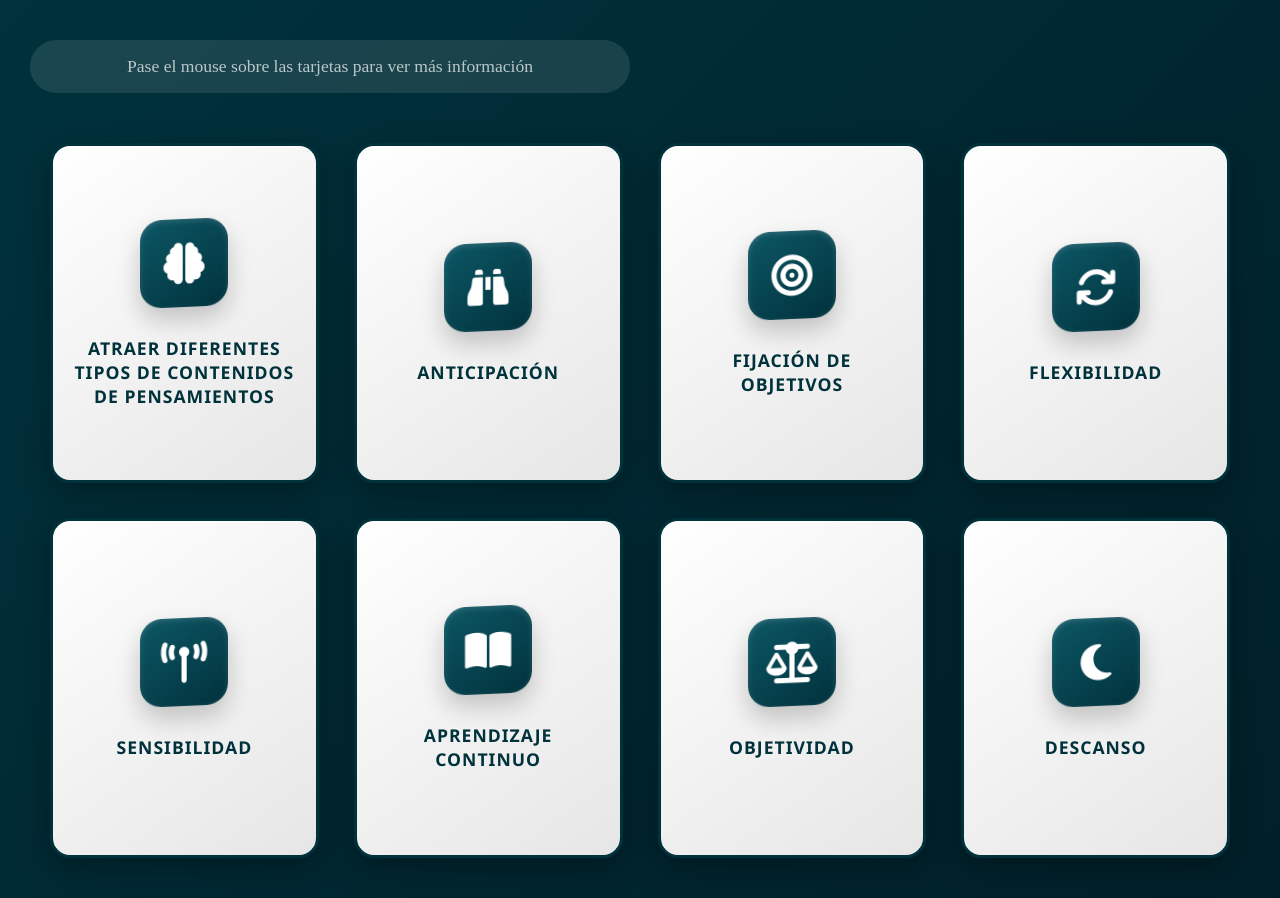
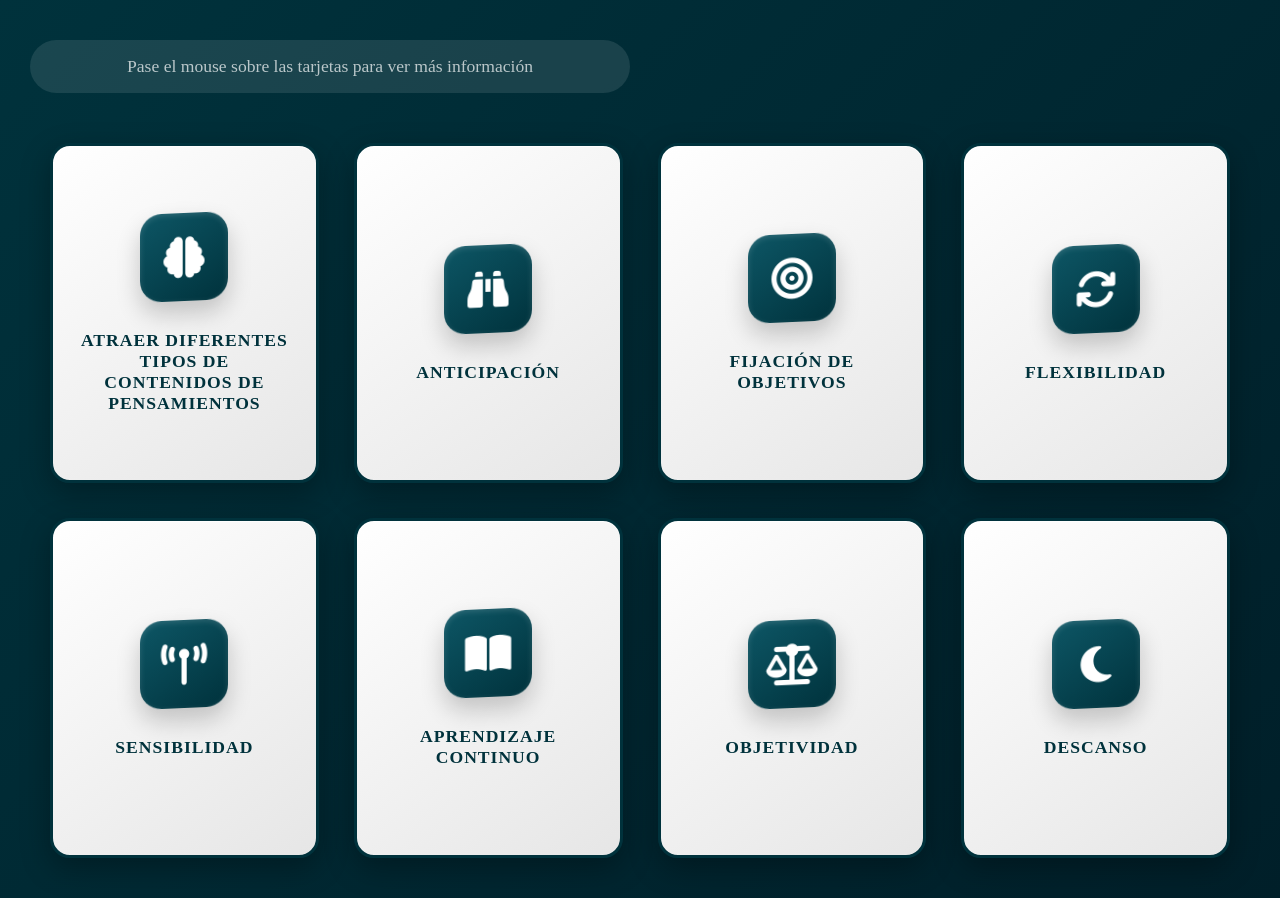
Before and after one commit to Departamento-Innovacion-Academica/Pensamiento_Estrategico, a plain HTML site: page index.html in a window 1280 px wide. Drawn offline with Linux system fonts and the light colour scheme.

```diff
--- a/index.html
+++ b/index.html
@@ -14,7 +14,7 @@
         }
 
         body {
-            font-family: 'Segoe UI', Tahoma, Geneva, Verdana, sans-serif;
+            font-family: poppins;
             background: linear-gradient(135deg, #00323c 0%, #001f29 100%);
             min-height: 100vh;
             padding: 40px 30px;
```
